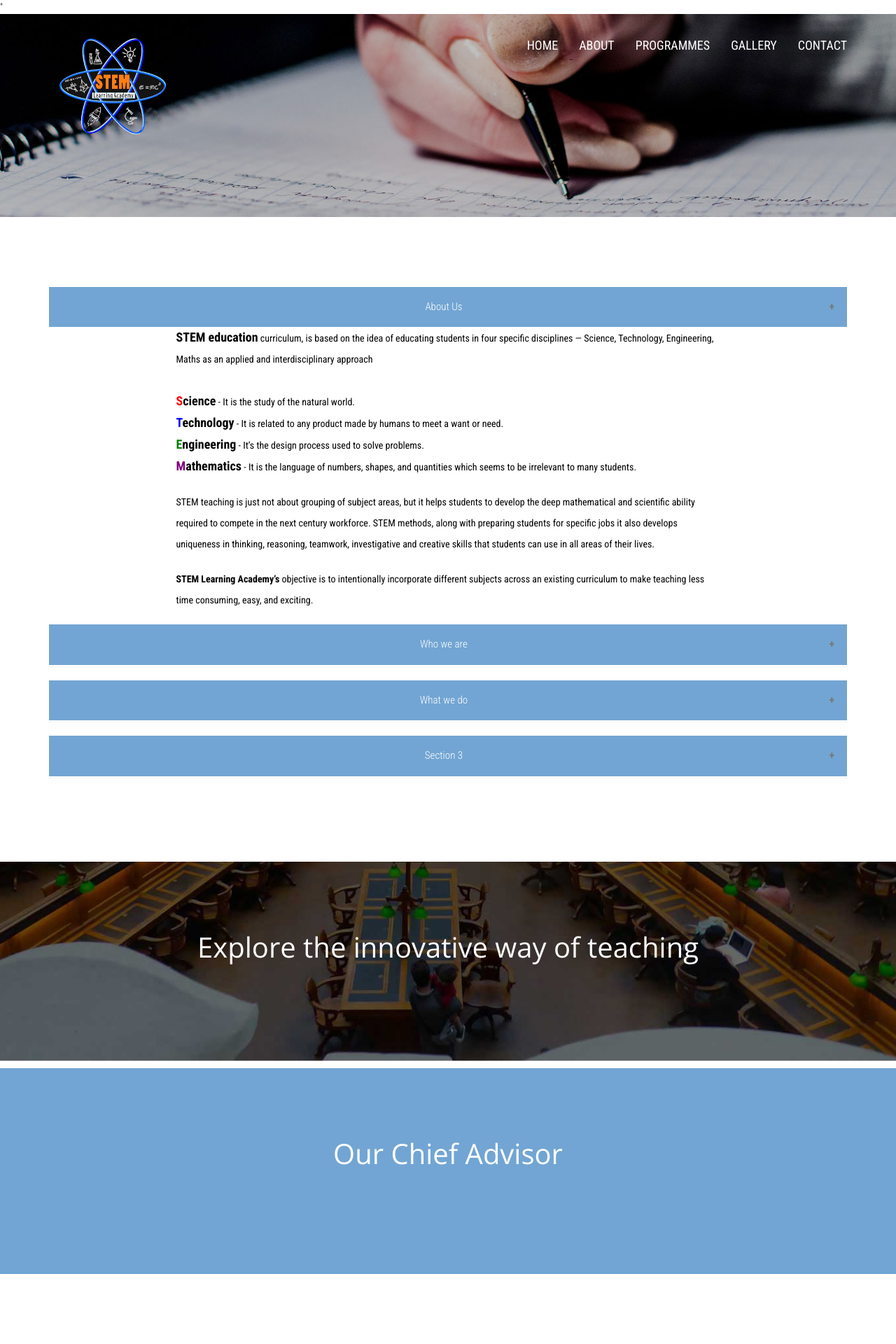
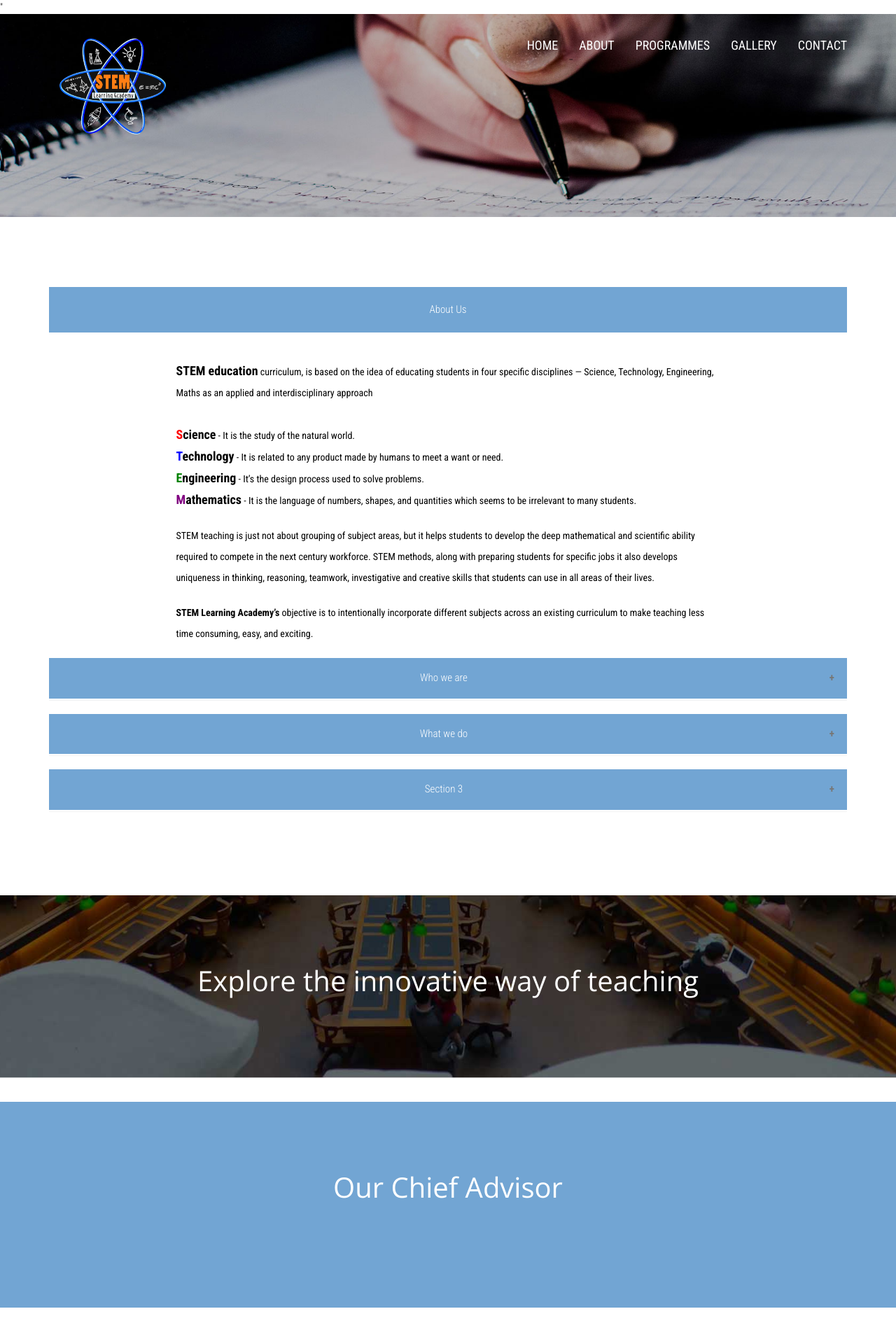
Before and after one commit to dhanyacm/stem, a Jekyll site: the page built from about.html, in a window 1280 px wide. Shown: the top 1920 px of the page at 70% size. Built offline with Jekyll 4.4.1, drawn with Linux system fonts in a browser that asks for light colours; a script that is not in the unit is left out.

Commit message:
Update about.html

```diff
--- a/about.html
+++ b/about.html
@@ -12,10 +12,11 @@ about: true
 <section class="testimonial-wthree">
 	<div class="container">
 		<!--<h3 class="text-center">About Us</h3>-->
-		<button class="accordion">About Us</button>
+		<button class="accordion1">About Us</button>
 
 		   <div class="col-lg-12 col-md-12 col-sm-12 about-agile2">
 			<div class="about-wthree">
+				<br></br>
 				<p>
 <b><font size=4>STEM education</font></b> curriculum, is based on the idea of educating students in four specific
 disciplines — Science, Technology, Engineering, Maths as an applied and interdisciplinary
```
